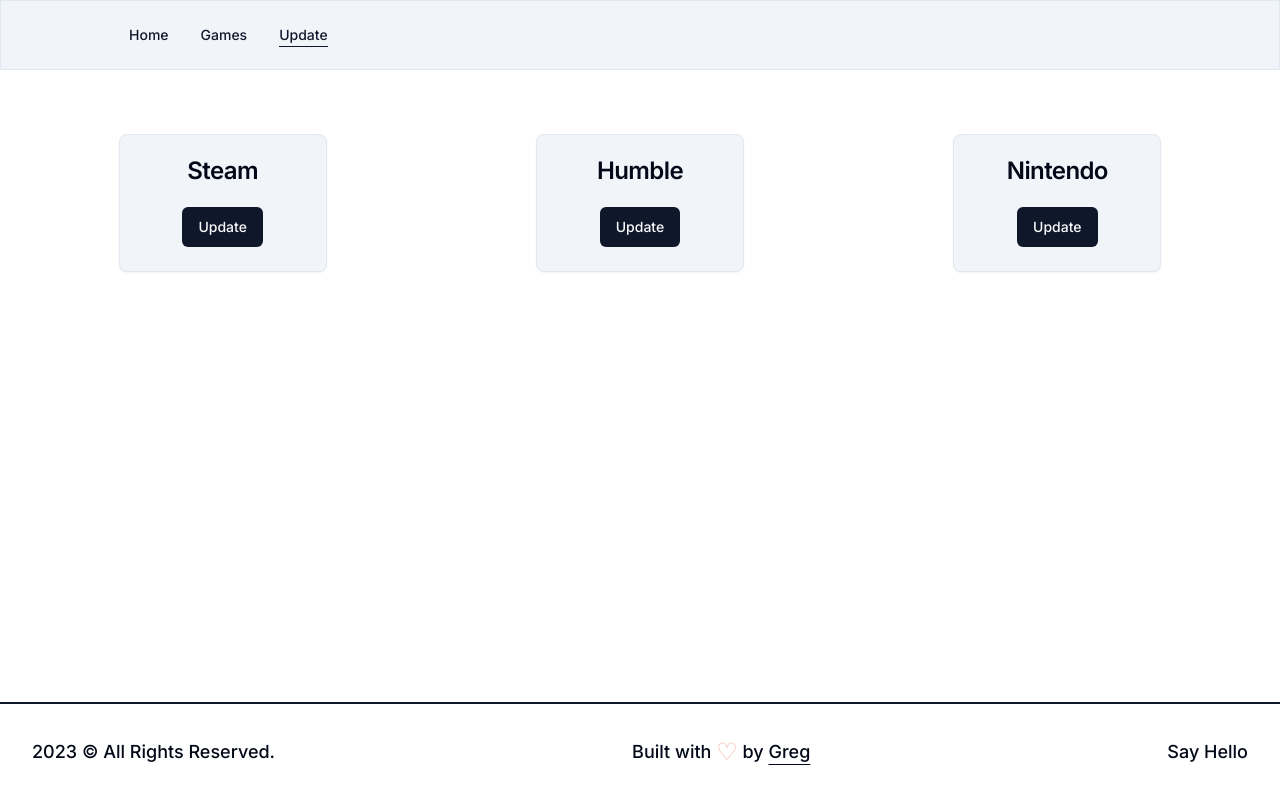
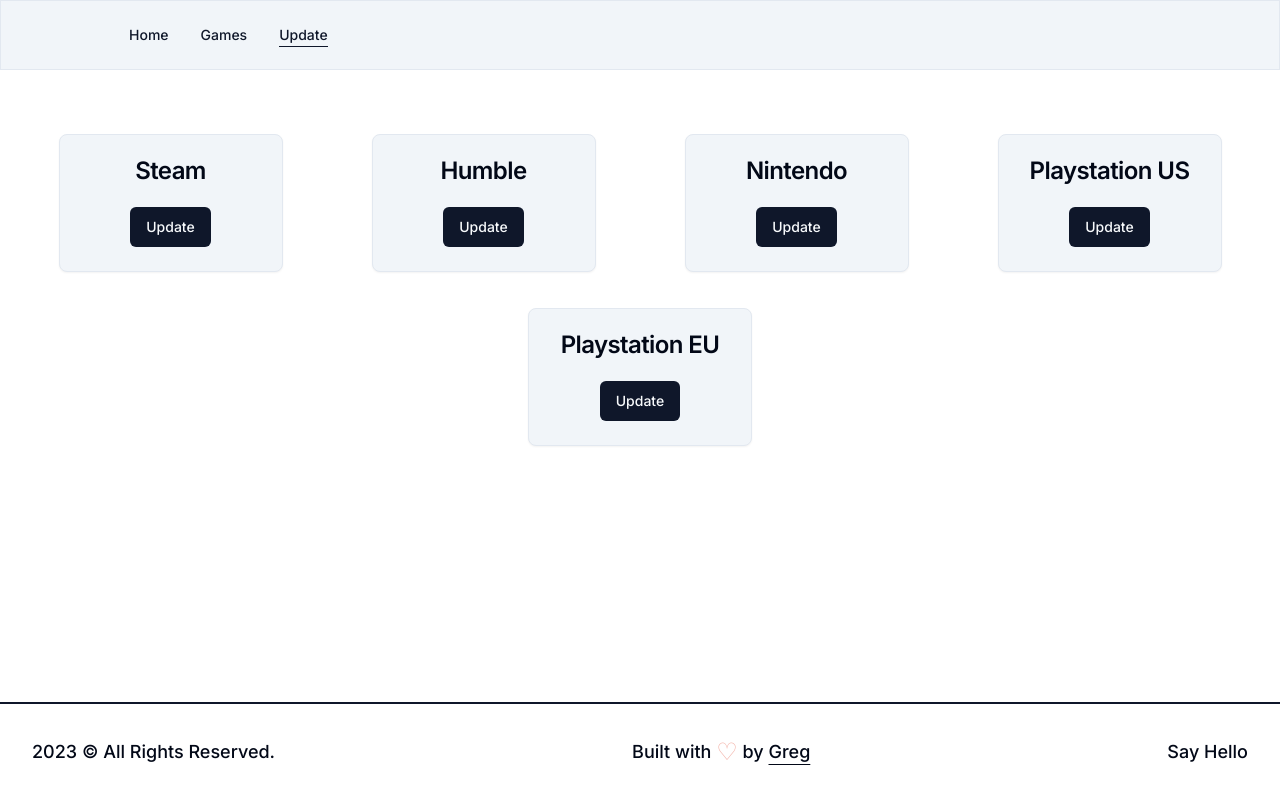
Before and after one commit to gjmooney/games-collection, a Next.js app: page /update in a window 1280 px wide. Built offline with nearby package versions, Linux system fonts and the light colour scheme.

Commit message:
add playstaion us scrape

```diff
--- a/src/app/(routes)/update/page.tsx
+++ b/src/app/(routes)/update/page.tsx
@@ -16,15 +16,26 @@ const page = ({}: pageProps) => {
       storeName: "nintendo",
       imageUrl: "",
     },
+    {
+      storeName: "playstation",
+      region: "US",
+      imageUrl: "",
+    },
+    {
+      storeName: "playstation",
+      region: "EU",
+      imageUrl: "",
+    },
   ];
 
   return (
-    <main className="flex gap-9 items-center justify-around">
+    <main className="flex gap-9 items-center flex-wrap justify-around">
       {storeFronts.map((store) => (
         <StoreCard
           key={store.storeName}
           storeName={store.storeName}
           imageUrl={store.imageUrl}
+          region={store.region}
         />
       ))}
     </main>
--- /dev/null
+++ b/src/app/api/scrape/playstation-us/route.ts
@@ -0,0 +1,50 @@
+import { GameInfoInsert } from "@/db/schema";
+import { auth } from "@clerk/nextjs";
+import { NextRequest, NextResponse } from "next/server";
+import { z } from "zod";
+
+type PlaystationScrape = {
+  name: string;
+  platform: string;
+  image: {
+    url: string;
+  };
+};
+// TODO toast
+export async function GET(req: NextRequest) {
+  try {
+    const { userId } = auth();
+
+    if (!userId) {
+      return new Response("Unauthorized", { status: 401 });
+    }
+
+    const url =
+      "https://web.np.playstation.com/api/graphql/v1/op?operationName=getPurchasedGameList&variables=%7B%22isActive%22%3Atrue%2C%22platform%22%3A%5B%22ps4%22%2C%22ps5%22%5D%2C%22size%22%3A24%2C%22start%22%3A0%2C%22sortBy%22%3A%22ACTIVE_DATE%22%2C%22sortDirection%22%3A%22desc%22%7D&extensions=%7B%22persistedQuery%22%3A%7B%22version%22%3A1%2C%22sha256Hash%22%3A%22827a423f6a8ddca4107ac01395af2ec0eafd8396fc7fa204aaf9b7ed2eefa168%22%7D%7D";
+
+    const cookieName = "pdccws_p";
+
+    const cookie = `${cookieName}=${process.env.PLAYSTATION_COOKIE!}`;
+
+    const response = await fetch(url, { headers: { Cookie: cookie } });
+    const text = await response.json();
+
+    let psGames: GameInfoInsert[] = text.data.purchasedTitlesRetrieve.games.map(
+      (game: PlaystationScrape) => ({
+        gameName: game.name,
+        store: `Playstation US`,
+        platform: game.platform,
+        imgUrl: game.image.url,
+      })
+    );
+
+    return NextResponse.json(psGames);
+  } catch (error: any) {
+    // Type parsing error
+    if (error instanceof z.ZodError) {
+      return new Response("[PARSE_ERROR]" + error.message, { status: 422 });
+    }
+    console.log("ERROR", error.message);
+    return new Response("Something went wrong", { status: 500 });
+  }
+}
--- a/src/components/update/StoreCard.tsx
+++ b/src/components/update/StoreCard.tsx
@@ -11,9 +11,10 @@ import { useToast } from "../ui/use-toast";
 interface StoreCardProps {
   storeName: string;
   imageUrl: string;
+  region?: string;
 }
 
-const StoreCard = ({ storeName, imageUrl }: StoreCardProps) => {
+const StoreCard = ({ storeName, imageUrl, region }: StoreCardProps) => {
   const queryClient = useQueryClient();
   const { toast } = useToast();
 
@@ -59,9 +60,11 @@ const StoreCard = ({ storeName, imageUrl }: StoreCardProps) => {
   });
 
   return (
-    <Card className="bg-secondary border w-52 flex items-center justify-center flex-col">
+    <Card className="bg-secondary border w-56 flex items-center justify-center flex-col">
       <CardHeader>
-        <CardTitle className="capitalize">{storeName}</CardTitle>
+        <CardTitle className="capitalize">
+          {storeName} {region && <span>{region}</span>}
+        </CardTitle>
       </CardHeader>
       <CardContent>
         <Button onClick={() => fetchGames()}>Update</Button>
```
Also changed, not shown: src/app/api/scrape/playstation-eu/route.ts (added).
